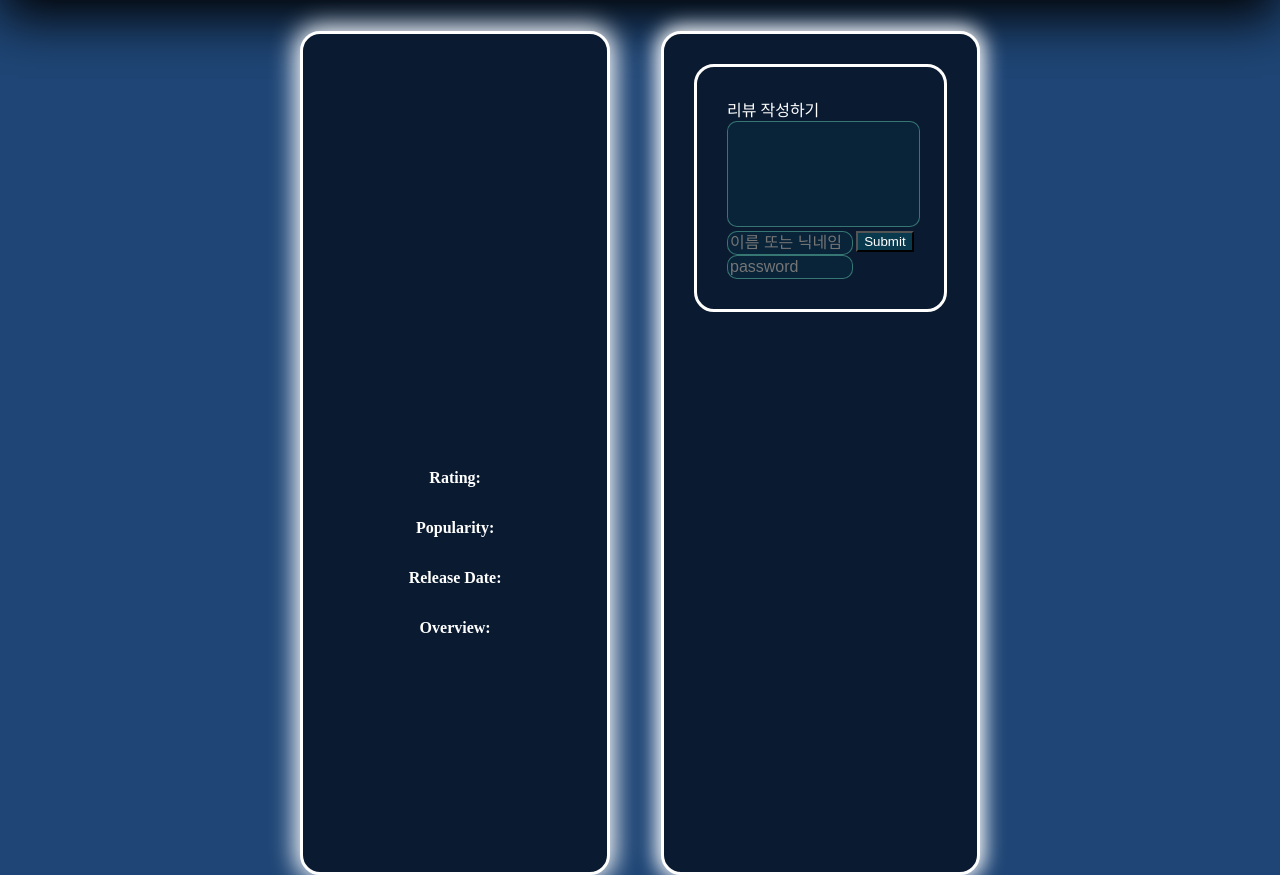
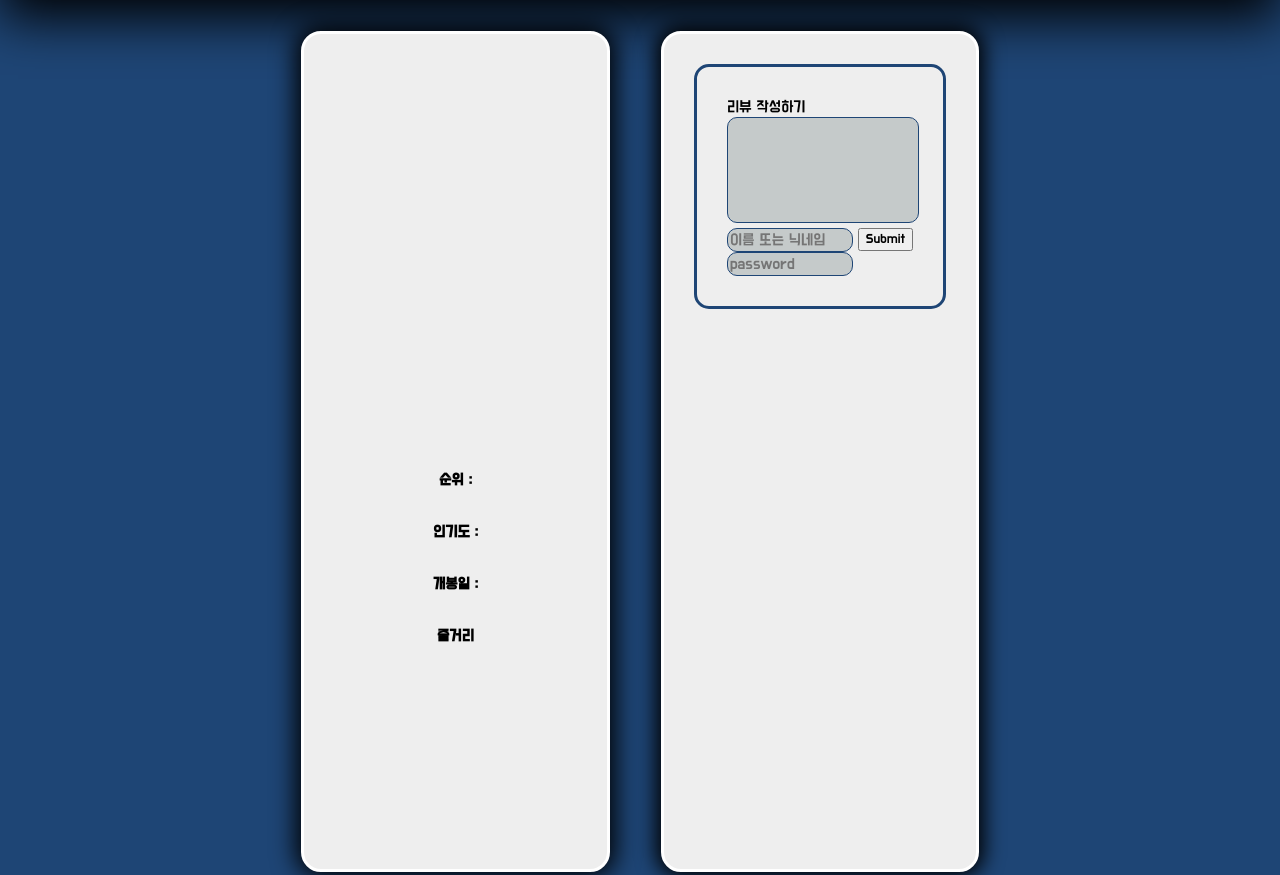
Before and after one commit to wantfree8937/macbook4jo, a website: page detail.html in a window 1280 px wide. Shown: the part 552-1427 px from the top of the page. Drawn offline with Linux system fonts and the light colour scheme; no server answers.

Commit message:
detail modify

```diff
--- a/detail.html
+++ b/detail.html
@@ -12,8 +12,8 @@
   <body>
     <!-- <button onclick="go_MainPage()" class="homeButton">Home</button> -->
     <!-- <button onclick="go_MainPage()" class="homeButton"> -->
-      <img onclick="go_MainPage()" class="homeButton" src="assets/CINE24_TITLE_TRANSPARENCY.png" alt=""></img>
-
+      <img onclick="go_MainPage()" class="homeButton" src="assets/CINE24_TITLE_TRANSPARENCY.png" onmouseout="src='assets/CINE24_TITLE_TRANSPARENCY.png'"
+      onmouseover="this.src='assets/CINE24_TITLE_TRANSPARENCY_HOVER.png'" alt=""></img>
     </button>
 
     <div class="detailContainer">
@@ -33,7 +33,6 @@
               width="100%"
               height="400px"
               src=""
-              title="YouTube video player"
               frameborder="0"
               allow="accelerometer; autoplay; clipboard-write; encrypted-media; gyroscope; picture-in-picture; web-share"
               referrerpolicy="strict-origin-when-cross-origin"
@@ -41,20 +40,16 @@
             ></iframe>
           </div>
           <!-- 설명영역 -->
-          <p><b>Rating:</b> <span id="detailRating"></span></p>
-          <p><b>Popularity:</b> <span id="detailPopularity"></span></p>
-          <p><b>Release Date:</b> <span id="detailRelease_date"></span></p>
-          <p><b>Overview:</b></p>
+          <p><b>순위 :</b> <span id="detailRating"></span></p>
+          <p><b>인기도 :</b> <span id="detailPopularity"></span></p>
+          <p><b>개봉일 :</b> <span id="detailRelease_date"></span></p>
+          <p><b>줄거리</b></p>
           <p id="detailOverview" style="width: 80%; margin: 0 auto 0 auto"></p>
         </div>
         <div class="detail_bottom_review">
           <form
             id="reviewForm"
-            style="
-              text-align: left;
-              margin-bottom: 100px;
-              margin: 30px;
-              padding: 30px;
+            style="text-align: left; margin-bottom: 100px; margin: 30px; padding: 30px;
             "
           >
             <div>
@@ -68,7 +63,8 @@
                   width: 100%;
                   height: 100px;
                   font-size: larger;
-                  color: white;
+                  color: black;
+                  background-color:rgba(3, 31, 31, 0.171);
                 "
               ></textarea
               ><br />
@@ -80,7 +76,7 @@
                   flex-direction: row;
                   justify-content: space-evenly;
                   width: 100%;
-                  color: white;
+                  color: black;
                 "
               >
                 <input
@@ -101,12 +97,8 @@
                 />
               </div>
               <div>
-                <button
+                <button clas="submit"
                   type="button"
-                  style="
-                    background-color: rgba(0, 255, 255, 0.13);
-                    color: white;
-                  "
                   onclick="submitReview()"
                 >
                   Submit
--- a/src/detailscript.js
+++ b/src/detailscript.js
@@ -48,7 +48,7 @@ window.onload = async () => {
 
   document.getElementById(
     "detailMovieVod"
-    ).src = `https://www.youtube.com/embed/${trailerVideoKey}`;
+  ).src = `https://www.youtube.com/embed/${trailerVideoKey}?mute=1&autoplay=1`;
 
   displayReviews();
 };
--- a/style/detail.css
+++ b/style/detail.css
@@ -1,3 +1,12 @@
+@font-face {
+  font-family: "DoHyeon-Regular";
+  src: url("../font/DoHyeon-Regular.ttf");
+}
+
+* {
+  font-family: "DoHyeon-Regular";
+}
+
 body {
   display: grid;
   place-items: center;
@@ -13,7 +22,15 @@ body {
 .detailPostercss {
   height: 400px;
   width: 300px;
-  box-shadow: 0 3px 6px rgb(255, 255, 255), 0 3px 6px white;
+  box-shadow: 0 0px 10px rgb(255, 255, 255), 0 3px 6px white;
+  transition: transform 0.5s ease-in-out;
+}
+
+.detailPostercss:hover {
+  transform-origin: center;
+  transform: scale(1.2);
+  box-shadow: 0 0 20px rgba(255, 255, 255, 0.932),
+    0 0 20px rgba(255, 255, 255, 0.932);
 }
 
 .homeButton {
@@ -37,7 +54,7 @@ body {
   justify-content: center;
   align-items: center;
   color: white;
-  -webkit-text-stroke: 0.8px black;
+  -webkit-text-stroke: 0.1px black;
   text-shadow: 2px 2px 0 black;
 }
 
@@ -53,20 +70,22 @@ body {
   width: 35%;
   display: flex;
   flex-direction: column;
-  background-color: #0a1b31;
   padding: 15px 15px 25px 15px;
   border-style: solid;
   border-color: white;
   border-radius: 20px;
-  color: white;
-  box-shadow: 0px 0px 25px 5px white;
+  color: black;
+  background-color: #eeeeee;
+  box-shadow: 0px 0px 25px 5px rgb(0, 0, 0);
 }
 
 #reviewForm {
   border-style: solid;
   border-color: white;
-  border-radius: 20px;
+  border-radius: 15px;
   padding: 15px 15px 10px 10px;
+  color: black;
+  border-color: #1e4575;
 }
 
 .detail_bottom_review {
@@ -74,21 +93,22 @@ body {
   border-style: solid;
   border-color: white;
   border-radius: 20px;
-  color: white;
-  box-shadow: 0px 0px 20px 5px white;
-  background-color: #0a1b31;
+  color: rgb(0, 0, 0);
+  background-color: #eeeeee;
+  box-shadow: 0px 0px 20px 5px rgb(0, 0, 0);
 }
 
 .movie_review_card {
   padding-left: 10px;
-  background-color: rgba(0, 255, 255, 0.171);
-  color: white;
+  background-color: rgba(3, 31, 31, 0.171);
+  color: black;
   /* color: blueviolet; */
-  box-shadow: 5px 5px 15px 3px rgba(4, 0, 255, 0.527);
+  box-shadow: 5px 5px 15px 3px rgba(0, 0, 0, 0.527);
   text-align: left;
   margin-top: 20px;
   align-items: center;
   border: 2px groove rgba(217, 247, 81, 0.548);
+  border-color: #1e4575;
   border-radius: 10px;
   margin-right: 20px;
 }
@@ -105,19 +125,29 @@ body {
 .review_input_area {
   background-color: rgba(0, 255, 255, 0.041);
   border: 1px groove rgba(127, 255, 212, 0.377);
+  color: black;
   border-radius: 10px;
+  border-color: #1e4575;
 }
 .text_input_area {
-  background-color: rgba(0, 255, 255, 0.041);
+  /* background-color: rgba(0, 255, 255, 0.041); */
+  background-color: rgba(3, 31, 31, 0.171);
   font-size: medium;
   height: 20px;
   width: 120px;
-  color: white;
+  color: black;
   border: groove 1px rgba(127, 255, 212, 0.377);
+  border-color: #1e4575;
   border-radius: 10px;
 }
 .review_card_button {
   border-radius: 15px;
-  border-color: blanchedalmond;
+  border-color: #1e4575;
+  border-width: 1px;
   margin-bottom: 10px;
 }
+
+.submit {
+  background-color: rgba(226, 226, 226, 0.13);
+  color: black;
+}
```
Also changed, not shown: subpage.html (+2 -1 lines), assets/CINE24_TITLE_TRANSPARENCY_HOVER.png (added), assets/spot.png (added). Lines whose indentation alone changed are shown as unchanged.
